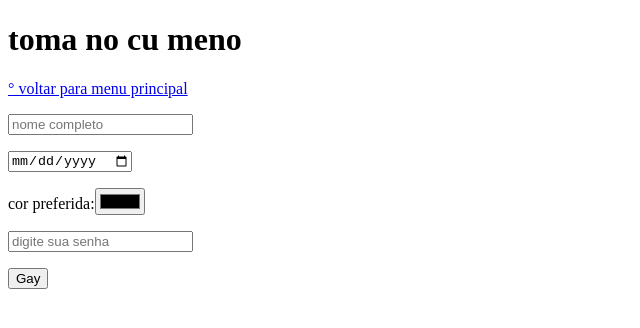
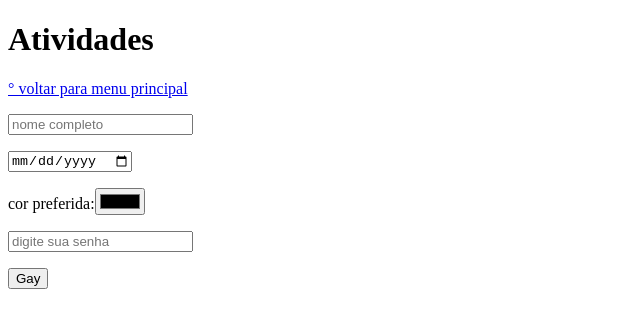
Before and after one commit to izauuu/Portifolio, a plain HTML site: page atividades.html in a window 1280 px wide. Shown: the whole page, without its empty margins (0-640 px from the left). Drawn offline with Linux system fonts and the light colour scheme.

Commit message:
Update atividades.html

```diff
--- a/atividades.html
+++ b/atividades.html
@@ -6,7 +6,7 @@
     <title>Document</title>
 </head>
 <body>
-    <h1> toma no cu meno </h1>
+    <h1> Atividades </h1>
     <a href="index.html" >° voltar para menu principal </a>
     <form>
 
```
